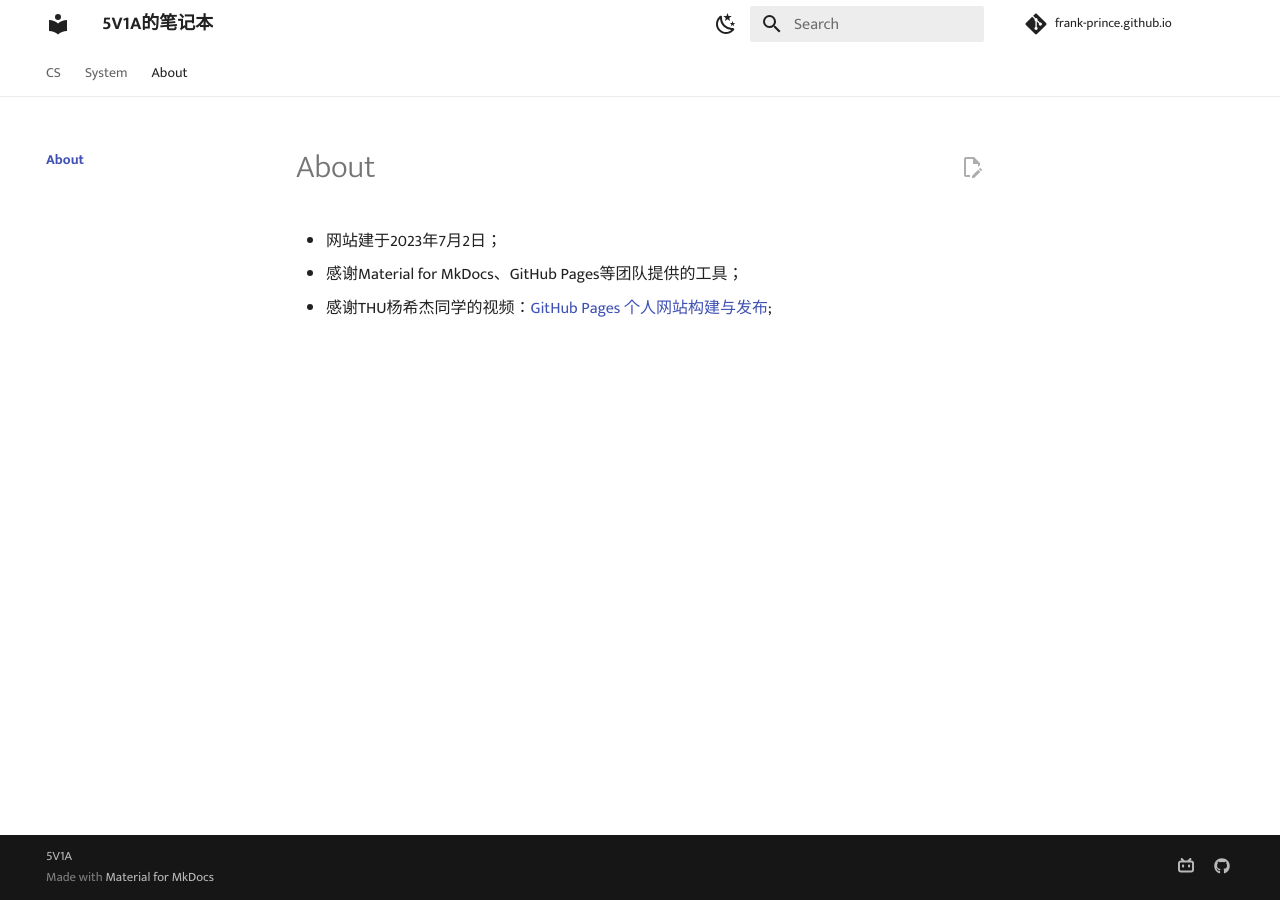
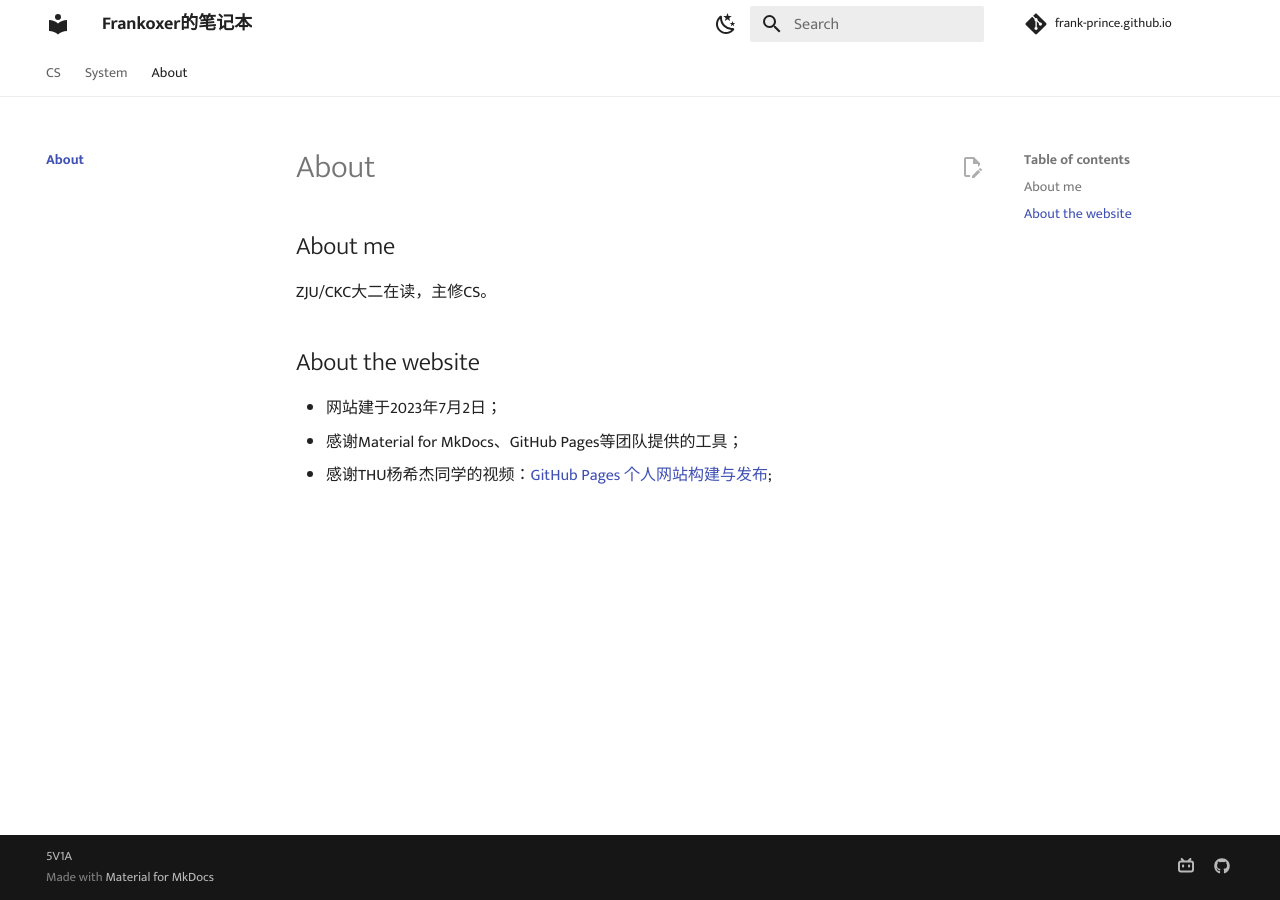
Before and after one commit to Frankoxer/frankoxer.github.io, an MkDocs documentation site: the page built from docs/ABOUT/index.md, in a window 1280 px wide. Built offline with MkDocs 1.6.1 and Material for MkDocs 9.7.7, drawn with Linux system fonts in a browser that asks for light colours; comment, search, counter and statistics services are not loaded.

Commit message:
完善了about

```diff
--- a/docs/ABOUT/index.md
+++ b/docs/ABOUT/index.md
@@ -1,4 +1,10 @@
 # About
+
+## About me
+
+ZJU/CKC大二在读，主修CS。
+
+## About the website
 
 - 网站建于2023年7月2日；
 - 感谢Material for MkDocs、GitHub Pages等团队提供的工具；
--- a/mkdocs.yml
+++ b/mkdocs.yml
@@ -1,7 +1,7 @@
 # [Info]
-site_name: 5V1A的笔记本
+site_name: Frankoxer的笔记本
 site_url: https://frank-prince.github.io/
-site_description: 5V1A的笔记本
+site_description: Frankoxer的笔记本
 
 #[Navigation]
 nav:
```
Also changed, not shown: docs/CS/ds/ch3.md (+1 -0 lines), docs/index.md (+1 -0 lines).
